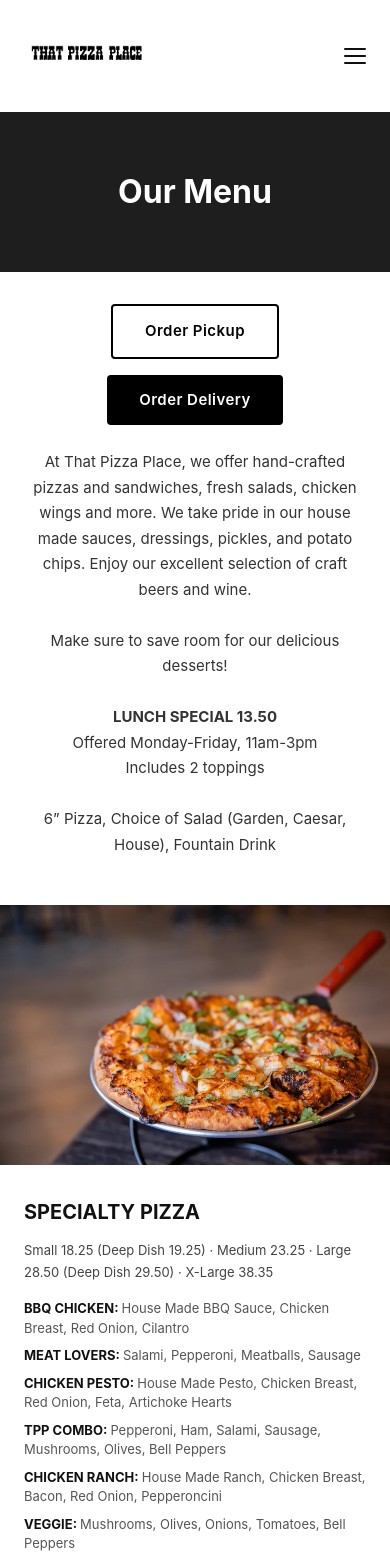
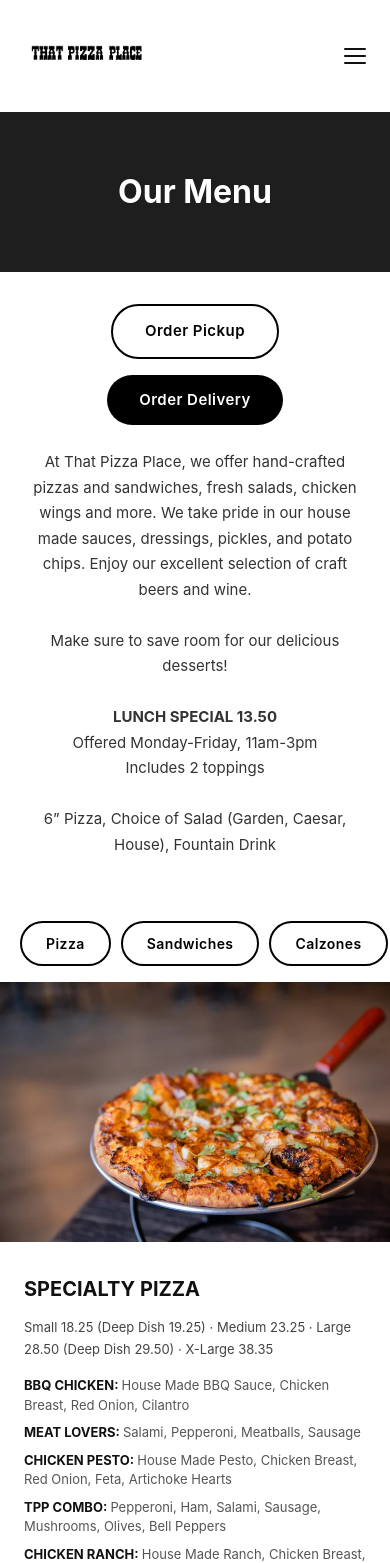
Before and after one commit to kayla-noelle/that-pizza-place, a React (Vite) app: page /menu in a window 390 px wide. Shown: the top 1563 px of the page. Built offline with nearby package versions, Linux system fonts and the light colour scheme.

Commit message:
updated CTA buttons design and added pill badges in menu page

```diff
--- a/src/App.css
+++ b/src/App.css
@@ -173,6 +173,10 @@
   }
 }
 
+.navbar-links .navbar-cta {
+  border-radius: 999px;
+}
+
 .navbar-toggle {
   display: none;
   flex-direction: column;
@@ -224,8 +228,17 @@
     height: 100px;
   }
 
+  .footer-address {
+    padding-left: 15px;
+  }
+
   .footer-hours {
     align-self: stretch;
+    padding-left: 15px;
+  }
+
+  .footer-follow {
+    padding-left: 15px;
   }
 
   .navbar-toggle {
@@ -371,7 +384,7 @@
 .hero-btn {
   display: inline-block;
   padding: 14px 32px;
-  border-radius: 4px;
+  border-radius: 999px;
   font-size: 15px;
   font-weight: 600;
   letter-spacing: 0.03em;
@@ -577,7 +590,7 @@
   font-size: 15px;
   font-weight: 600;
   letter-spacing: 0.03em;
-  border-radius: 4px;
+  border-radius: 999px;
   text-decoration: none;
   transition: opacity 0.2s;
 
@@ -610,7 +623,7 @@
   font-size: 15px;
   font-weight: 600;
   letter-spacing: 0.03em;
-  border-radius: 4px;
+  border-radius: 999px;
   text-decoration: none;
   transition: opacity 0.2s;
 
@@ -837,7 +850,7 @@ p.order-page-takeout-text {
 .order-page-delivery-btn {
   display: inline-block;
   padding: 14px 32px;
-  border-radius: 4px;
+  border-radius: 999px;
   font-size: 15px;
   font-weight: 600;
   letter-spacing: 0.03em;
@@ -936,7 +949,7 @@ p.order-page-takeout-text {
   align-self: center;
   padding: 10px 24px;
   border: none;
-  border-radius: 6px;
+  border-radius: 999px;
   font-size: 15px;
   cursor: pointer;
 }
@@ -1098,6 +1111,75 @@ p.order-page-takeout-text {
   color: #333;
 }
 
+.menu-jump-links {
+  display: none;
+}
+
+.menu-jump-link {
+  display: inline-block;
+  flex-shrink: 0;
+  padding: 10px 24px;
+  border-radius: 999px;
+  border: 2px solid #000;
+  background: #fff;
+  color: #000;
+  font-size: 14px;
+  font-weight: 600;
+  letter-spacing: 0.03em;
+  text-decoration: none;
+  transition: background 0.2s, color 0.2s;
+
+  &:hover {
+    background: #000;
+    color: #fff;
+  }
+}
+
+@media (max-width: 768px) {
+  .menu-jump-links {
+    display: flex;
+    flex-wrap: nowrap;
+    overflow-x: auto;
+    overflow-y: hidden;
+    touch-action: pan-x;
+    gap: 10px;
+    position: sticky;
+    top: 80px;
+    z-index: 90;
+    background: #fff;
+    border-bottom: 1px solid var(--border);
+    margin: 0;
+    padding: 16px 20px;
+    -webkit-overflow-scrolling: touch;
+    scrollbar-width: none;
+
+    &::-webkit-scrollbar {
+      display: none;
+    }
+
+    &::after {
+      content: '';
+      flex: 0 0 4px;
+    }
+  }
+
+  .menu-category,
+  .menu-section-title {
+    scroll-margin-top: 150px;
+  }
+}
+
+@media (max-width: 640px) {
+  .menu-jump-links {
+    top: 112px;
+  }
+
+  .menu-category,
+  .menu-section-title {
+    scroll-margin-top: 182px;
+  }
+}
+
 #center {
   display: flex;
   flex-direction: column;
--- a/src/MenuPage.jsx
+++ b/src/MenuPage.jsx
@@ -48,6 +48,7 @@ const categories = [
     ],
   },
   {
+    id: 'calzones',
     src: '/menu/ThatPizzaPlace_51.jpg',
     label: 'Calzones',
     description: '*GF not available',
@@ -195,6 +196,16 @@ const beverageCategories = [
   },
 ]
 
+const jumpLinks = [
+  { label: 'Pizza', href: '#pizza' },
+  { label: 'Sandwiches', href: '#sandwiches' },
+  { label: 'Calzones', href: '#calzones' },
+  { label: 'Appetizers', href: '#appetizers' },
+  { label: 'Salads', href: '#salads' },
+  { label: 'Desserts', href: '#desserts' },
+  { label: 'Drinks', href: '#drinks' },
+]
+
 export default function MenuPage() {
   return (
     <div className="app">
@@ -220,6 +231,11 @@ export default function MenuPage() {
           <br /><br />
           6” Pizza, Choice of Salad (Garden, Caesar, House), Fountain Drink
         </p>
+        <nav className="menu-jump-links">
+          {jumpLinks.map((link) => (
+            <a key={link.href} href={link.href} className="menu-jump-link">{link.label}</a>
+          ))}
+        </nav>
         <div className="menu-categories">
           {categories.map((cat, i) => (
             <div key={i} id={cat.id} className={`menu-category${i % 2 === 1 ? ' menu-category--reverse' : ''}`}>
```
